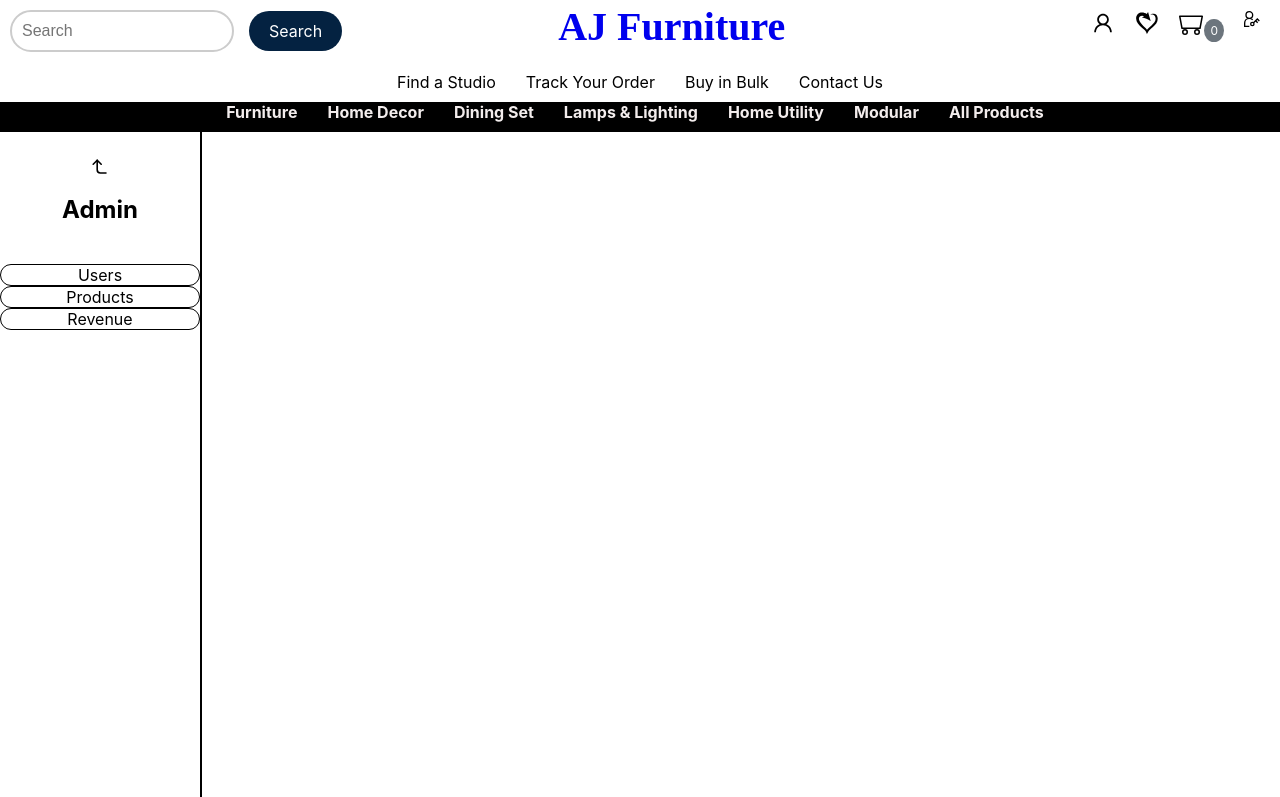
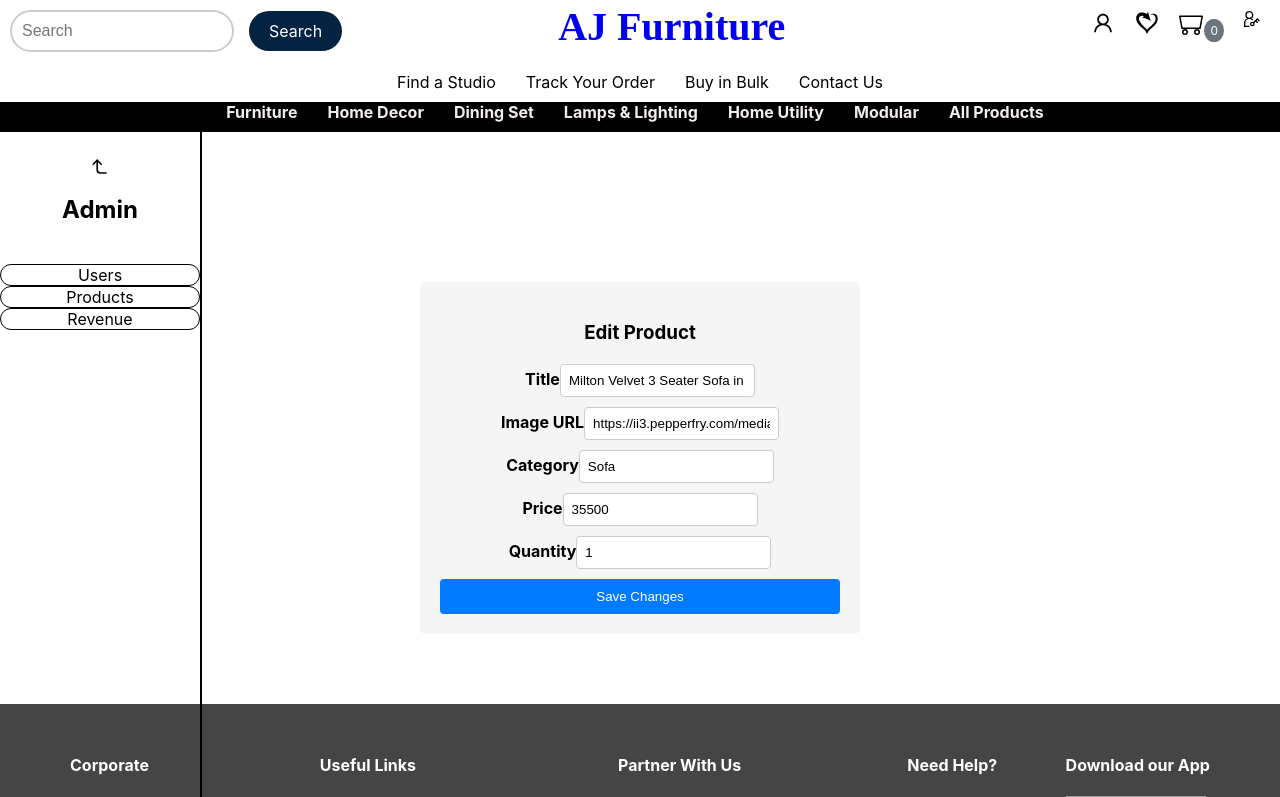
Before and after one commit to athuljain/React-online-furniture-shop, a React (Create React App) app: page /admin/edit/1 in a window 1280 px wide. Shown: the top 797 px of the page. Built offline with nearby package versions, Linux system fonts and the light colour scheme; grey boxes are pictures that could not be loaded; a web font is replaced by a local one.

Commit message:
tenthday commit

```diff
--- a/src/Components/Admin/AdminAddProduct.css
+++ b/src/Components/Admin/AdminAddProduct.css
@@ -4,6 +4,7 @@
     padding: 20px;
     border: 1px solid #ccc;
     border-radius: 5px;
+    margin-top: -650px;
   }
 
   .add-product-container form {
--- a/src/Components/Admin/AdminEdit.css
+++ b/src/Components/Admin/AdminEdit.css
@@ -4,8 +4,11 @@
   padding: 20px;
   background-color: #f5f5f5;
   border-radius: 5px;
+  margin-top: -650px;
 }
-
+.heading-edit{
+  color: black;
+}
 .edit-product-container h3 {
   margin-bottom: 20px;
   text-align: center;
--- a/src/Components/Admin/AdminEdit.jsx
+++ b/src/Components/Admin/AdminEdit.jsx
@@ -36,7 +36,7 @@ export default function AdminEdit() {
 
   return (
     <div className="edit-product-container">
-      <h3>Edit Product</h3>
+      <h3 className="heading-edit">Edit Product</h3>
       <Form onSubmit={handleSubmit}>
         <Form.Group controlId="title">
           <Form.Label>Title</Form.Label>
--- a/src/Components/Admin/AdminLogin.jsx
+++ b/src/Components/Admin/AdminLogin.jsx
@@ -12,7 +12,7 @@ export default function AdminLogin() {
 
     const handleLogin = () => {
       if (username === 'admin' && password === 'admin123') {
-        // If the username and password are correct, navigate to the /admin route
+
         navigate("/admin")
       } else {
 
--- a/src/Components/Admin/AdminProduct.css
+++ b/src/Components/Admin/AdminProduct.css
@@ -2,6 +2,7 @@
   max-width: 600px;
   margin: 0 auto;
   padding: 20px;
+  margin-top: -650px;
 }
 
 .admin-product > div:first-child {
--- a/src/Components/Admin/UserAdmin.css
+++ b/src/Components/Admin/UserAdmin.css
@@ -2,6 +2,7 @@
     max-width: 400px;
     margin: 0 auto;
     padding: 20px;
+    margin-top: -650px;
   }
 
   .user-admin-container h1 {
@@ -14,6 +15,7 @@
     padding: 10px;
     border: 1px solid #ccc;
     border-radius: 5px;
+
   }
 
   .user-admin-container p {
```
